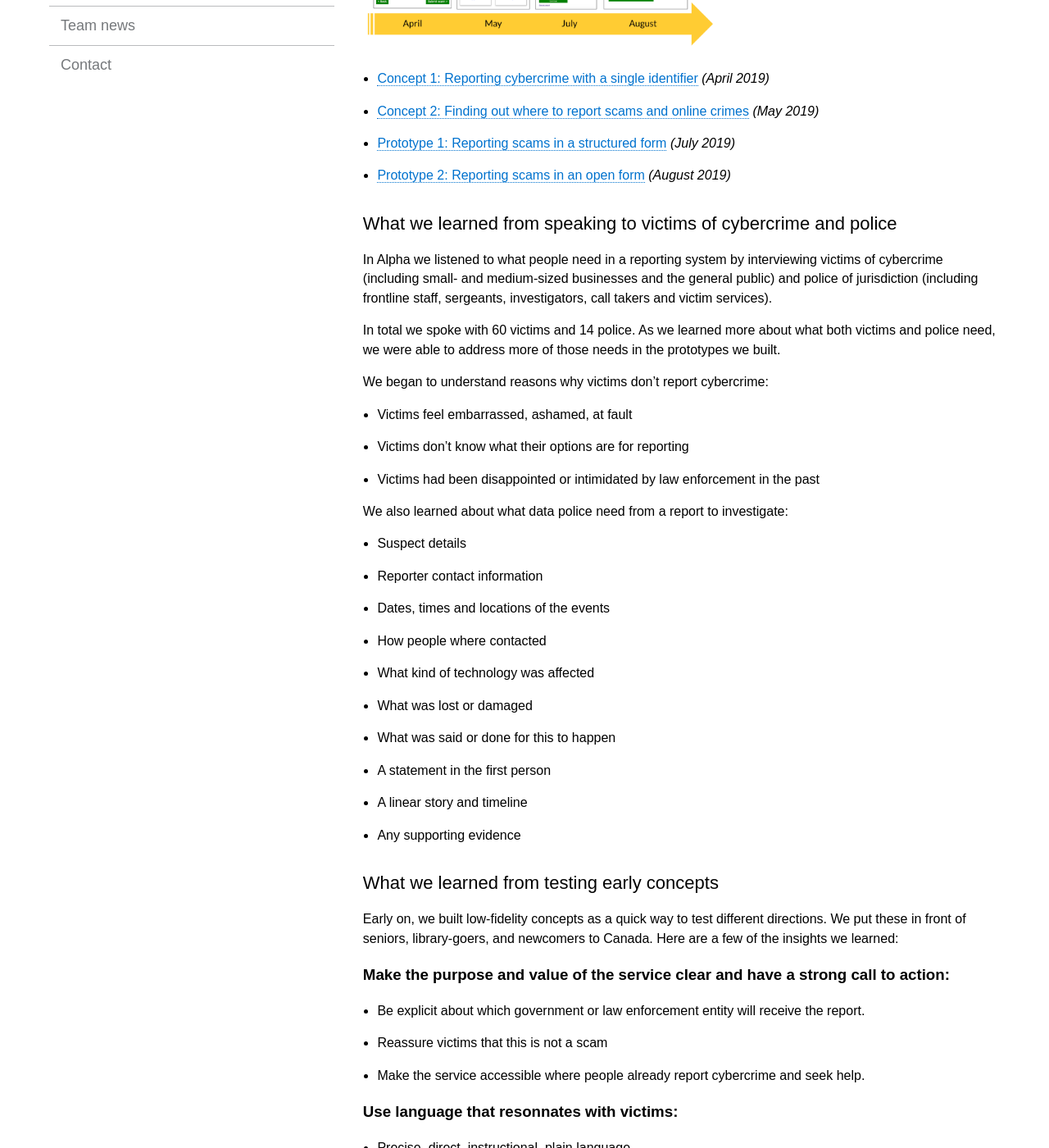
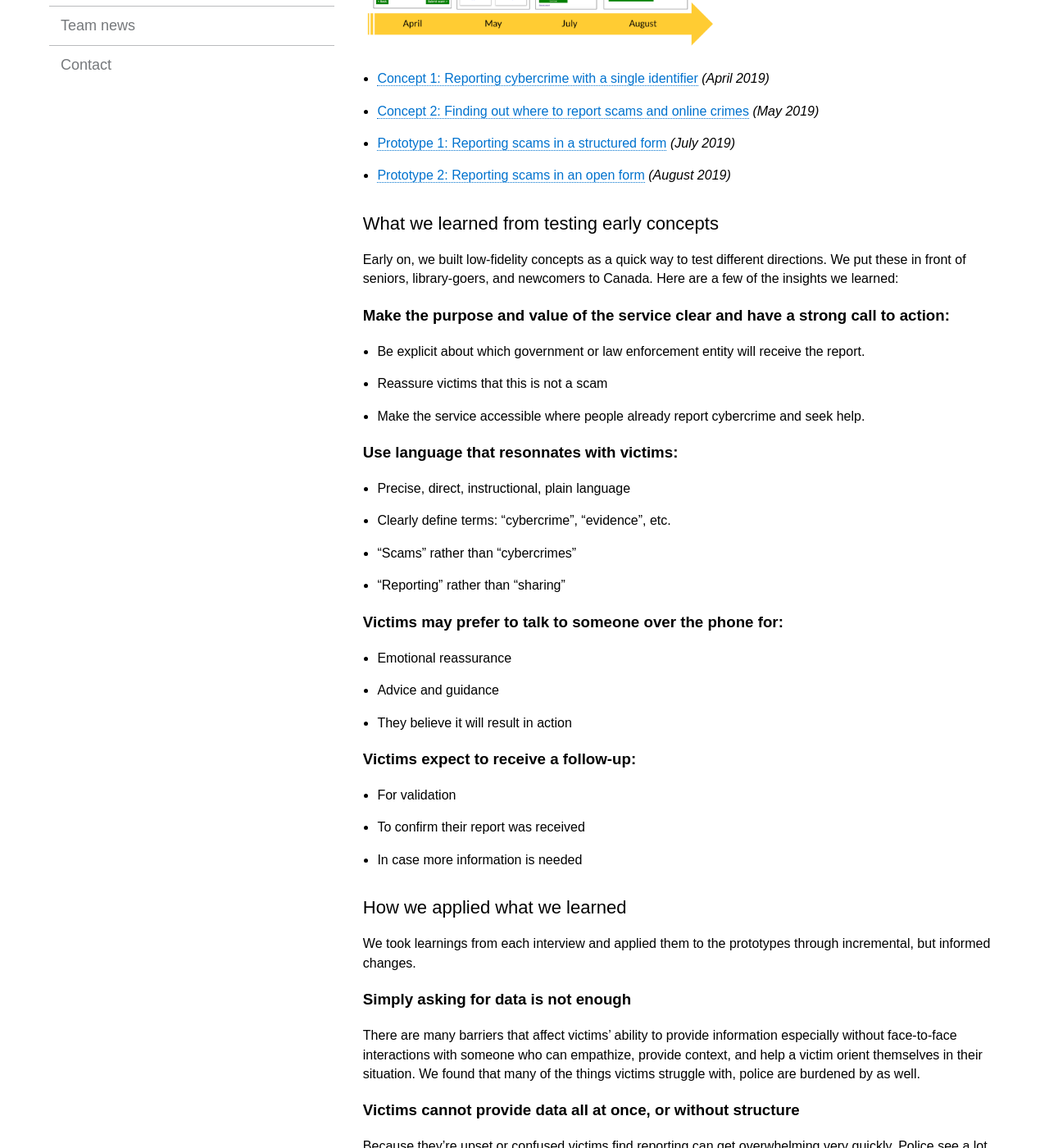
Before and after one commit to cds-snc/rcmp-report-a-cybercrime-alpha-documentation, a Jekyll site: the page built from _pages/en/prototypes.md, in a window 1280 px wide and 1400 px high, scrolled down 560 px. Shown: the whole window at 82% size. Built offline with Jekyll 4.4.1, drawn with Linux system fonts in a browser that asks for light colours.

Commit message:
Update prototypes.md

```diff
--- a/_pages/en/prototypes.md
+++ b/_pages/en/prototypes.md
@@ -18,29 +18,6 @@ You can find an overview of the prototypes built, tested, and iterated on, below
  * [Concept 2: Finding out where to report scams and online crimes](https://rac-concept-2.herokuapp.com/) *(May 2019)*
  * [Prototype 1: Reporting scams in a structured form](https://testing-sep6.herokuapp.com/p1) *(July 2019)*
  * [Prototype 2: Reporting scams in an open form](https://testing-sep6.herokuapp.com/p2) *(August 2019)*
-
-## What we learned from speaking to victims of cybercrime and police
-
-In Alpha we listened to what people need in a reporting system by interviewing victims of cybercrime (including small- and medium-sized businesses and the general public) and police of jurisdiction (including frontline staff, sergeants, investigators, call takers and victim services).
-
-In total we spoke with 60 victims and 14 police. As we learned more about what both victims and police need, we were able to address more of those needs in the prototypes we built.
-
-We began to understand reasons why victims don't report cybercrime:
-  - Victims feel embarrassed, ashamed, at fault
-  - Victims don’t know what their options are for reporting
-  - Victims had been disappointed or intimidated by law enforcement in the past
-
-We also learned about what data police need from a report to investigate:
-  - Suspect details
-  - Reporter contact information
-  - Dates, times and locations of the events
-  - How people where contacted
-  - What kind of technology was affected
-  - What was lost or damaged
-  - What was said or done for this to happen
-  - A statement in the first person
-  - A linear story and timeline
-  - Any supporting evidence
 
 ## What we learned from testing early concepts
 
```
